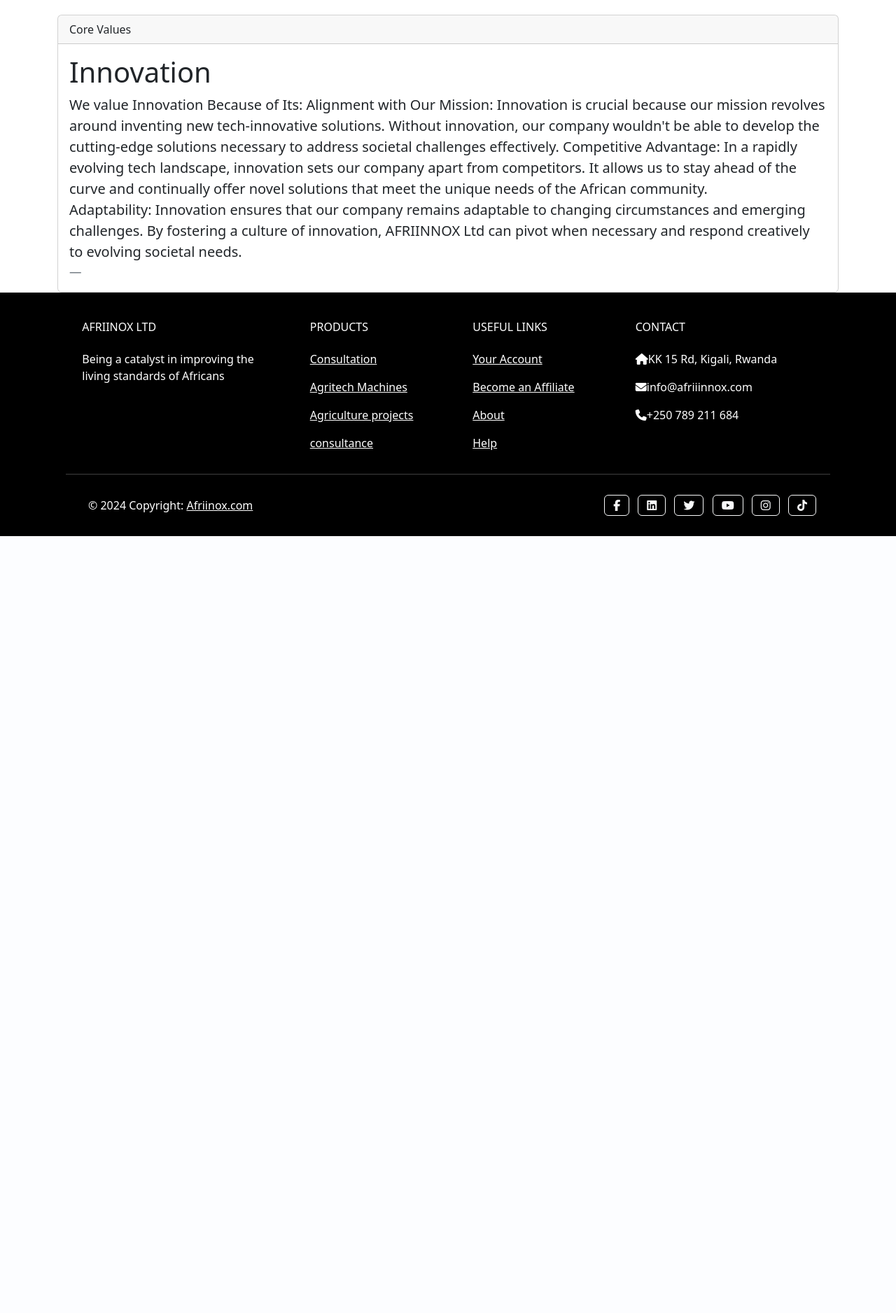
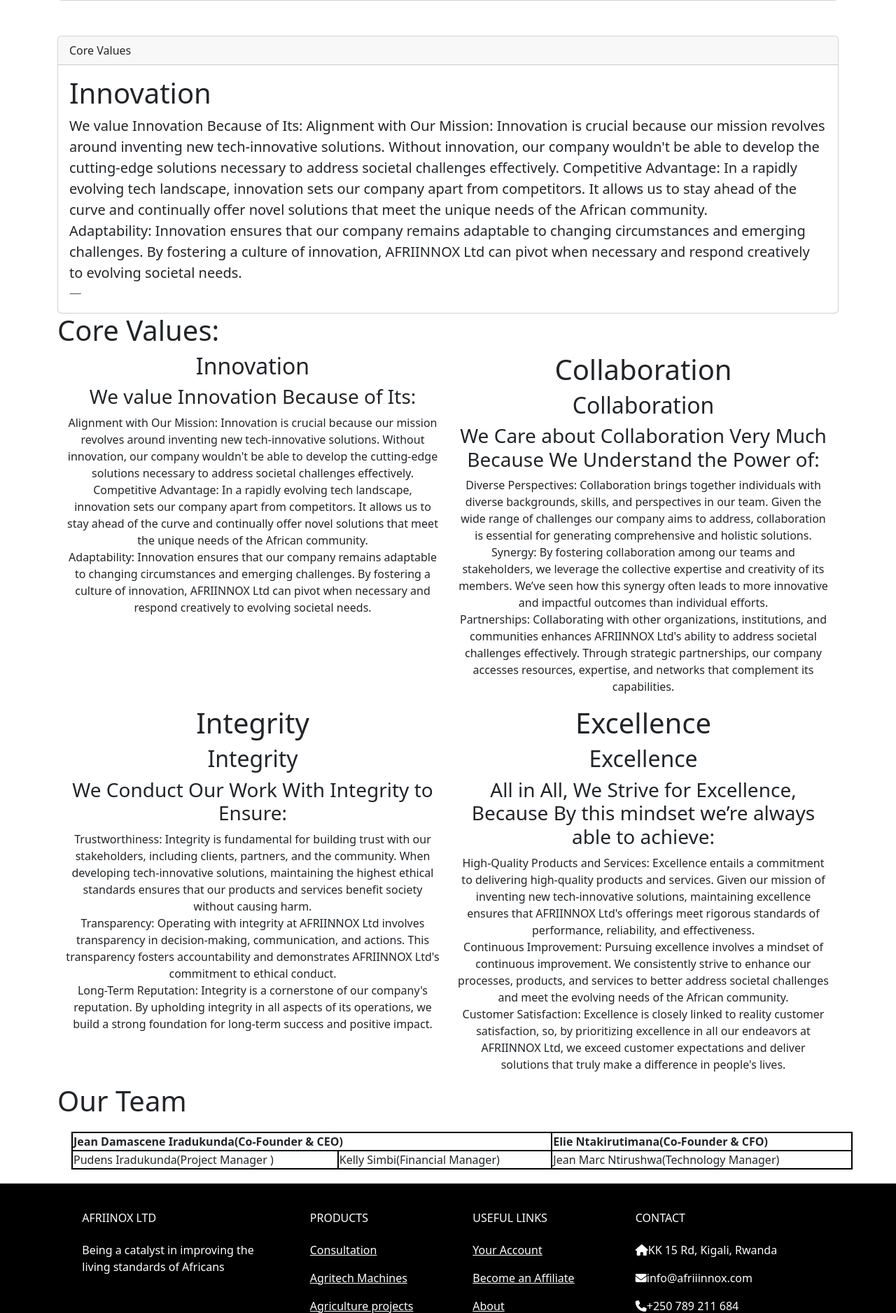
Before and after one commit to ntirushwajeanmarc/afriinox, a Flask app: page /about in a window 1280 px wide. Shown: the part 716-2592 px from the top of the page at 70% size. Before the commit the page ends 1482 px from the top, so only its background shows below. Run offline with Flask 3, Linux system fonts and the light colour scheme; some libraries are stand-ins or nearby versions.

Commit message:
new items added

```diff
--- a/static/css/style.css
+++ b/static/css/style.css
@@ -20,3 +20,8 @@
     margin-top: 20px;
     margin-bottom: 20px;
 }
+table, th, td {
+  border: 2px solid black;
+  border-collapse: collapse;
+  margin: 20px;
+}
--- a/templates/about.html
+++ b/templates/about.html
@@ -31,7 +31,7 @@
       <div class="card-body">
         <blockquote class="blockquote mb-0">
           <p>Mission
-            “Addressing different societal challenges by inventing new tech-innovative solutions across various fields that impact the African community”.
+“Addressing different societal challenges by inventing new tech-innovative solutions across various fields that impact the African community”.<br>
 Vision
 “Being a catalyst in improving the living standards of Africans”.
     </p>
@@ -55,6 +55,59 @@
         </blockquote>
       </div>
     </div>
+    <h1>Core Values:</h1>
+    <div class="container text-center">
+      <div class="row row-cols-2">
+        <div class="col">
+          <h2>Innovation</h2>
+          <h3>We value Innovation Because of Its:</h3>
+          <p>Alignment with Our Mission: Innovation is crucial because our mission revolves around inventing new tech-innovative solutions. Without innovation, our company wouldn't be able to develop the cutting-edge solutions necessary to address societal challenges effectively.<br>
+Competitive Advantage: In a rapidly evolving tech landscape, innovation sets our company apart from competitors. It allows us to stay ahead of the curve and continually offer novel solutions that meet the unique needs of the African community.<br>
+Adaptability: Innovation ensures that our company remains adaptable to changing circumstances and emerging challenges. By fostering a culture of innovation, AFRIINNOX Ltd can pivot when necessary and respond creatively to evolving societal needs.</p>
+        </div>
+        <div class="col">
+          <h1>Collaboration</h1>
+          <h2>Collaboration </h2>
+          <h3>We Care about Collaboration Very Much Because We Understand the Power of: </h3>
+          <p>
+Diverse Perspectives: Collaboration brings together individuals with diverse backgrounds, skills, and perspectives in our team. Given the wide range of challenges our company aims to address, collaboration is essential for generating comprehensive and holistic solutions.<br>
+Synergy: By fostering collaboration among our teams and stakeholders, we leverage the collective expertise and creativity of its members. We’ve seen how this synergy often leads to more innovative and impactful outcomes than individual efforts.<br>
+Partnerships: Collaborating with other organizations, institutions, and communities enhances AFRIINNOX Ltd's ability to address societal challenges effectively. Through strategic partnerships, our company accesses resources, expertise, and networks that complement its capabilities.
+          </p>
+        </div>
+        <div class="col">
+          <h1>Integrity</h1>
+          <h2>Integrity</h2>
+          <h3>We Conduct Our Work With Integrity to Ensure:</h3>
+          <p>Trustworthiness: Integrity is fundamental for building trust with our stakeholders, including clients, partners, and the community. When developing tech-innovative solutions, maintaining the highest ethical standards ensures that our products and services benefit society without causing harm.<br>
+Transparency: Operating with integrity at AFRIINNOX Ltd involves transparency in decision-making, communication, and actions. This transparency fosters accountability and demonstrates AFRIINNOX Ltd's commitment to ethical conduct.<br>
+Long-Term Reputation: Integrity is a cornerstone of our company's reputation. By upholding integrity in all aspects of its operations, we build a strong foundation for long-term success and positive impact.</p>
+        </div>
+        <div class="col">
+          <h1>Excellence</h1>
+        <h2>Excellence </h2>
+          <h3>All in All, We Strive for Excellence, Because By this mindset we’re always able to achieve:</h3>
+          <p>High-Quality Products and Services: Excellence entails a commitment to delivering high-quality products and services. Given our mission of inventing new tech-innovative solutions, maintaining excellence ensures that AFRIINNOX Ltd's offerings meet rigorous standards of performance, reliability, and effectiveness.<br>
+Continuous Improvement: Pursuing excellence involves a mindset of continuous improvement. We consistently strive to enhance our processes, products, and services to better address societal challenges and meet the evolving needs of the African community.<br>
+Customer Satisfaction: Excellence is closely linked to reality customer satisfaction, so, by prioritizing excellence in all our endeavors at AFRIINNOX Ltd, we exceed customer expectations and deliver solutions that truly make a difference in people's lives.</p>
+        </div>
+      </div>
+    </div>
+
+    <h1>Our Team</h1>
+
+    <table style="width:100%">
+      <tr>
+        <th colspan="2">Jean Damascene Iradukunda(Co-Founder & CEO)</th>
+        <th> Elie Ntakirutimana(Co-Founder & CFO)</th>
+      </tr>
+      <tr>
+        <td>Pudens Iradukunda(Project Manager )</td>
+        <td>Kelly Simbi(Financial Manager)</td>
+        <td>Jean Marc Ntirushwa(Technology  Manager)</td>
+      </tr>
+
+    </table>
 
 
   </div>
```
Lines whose indentation alone changed are shown as unchanged.
